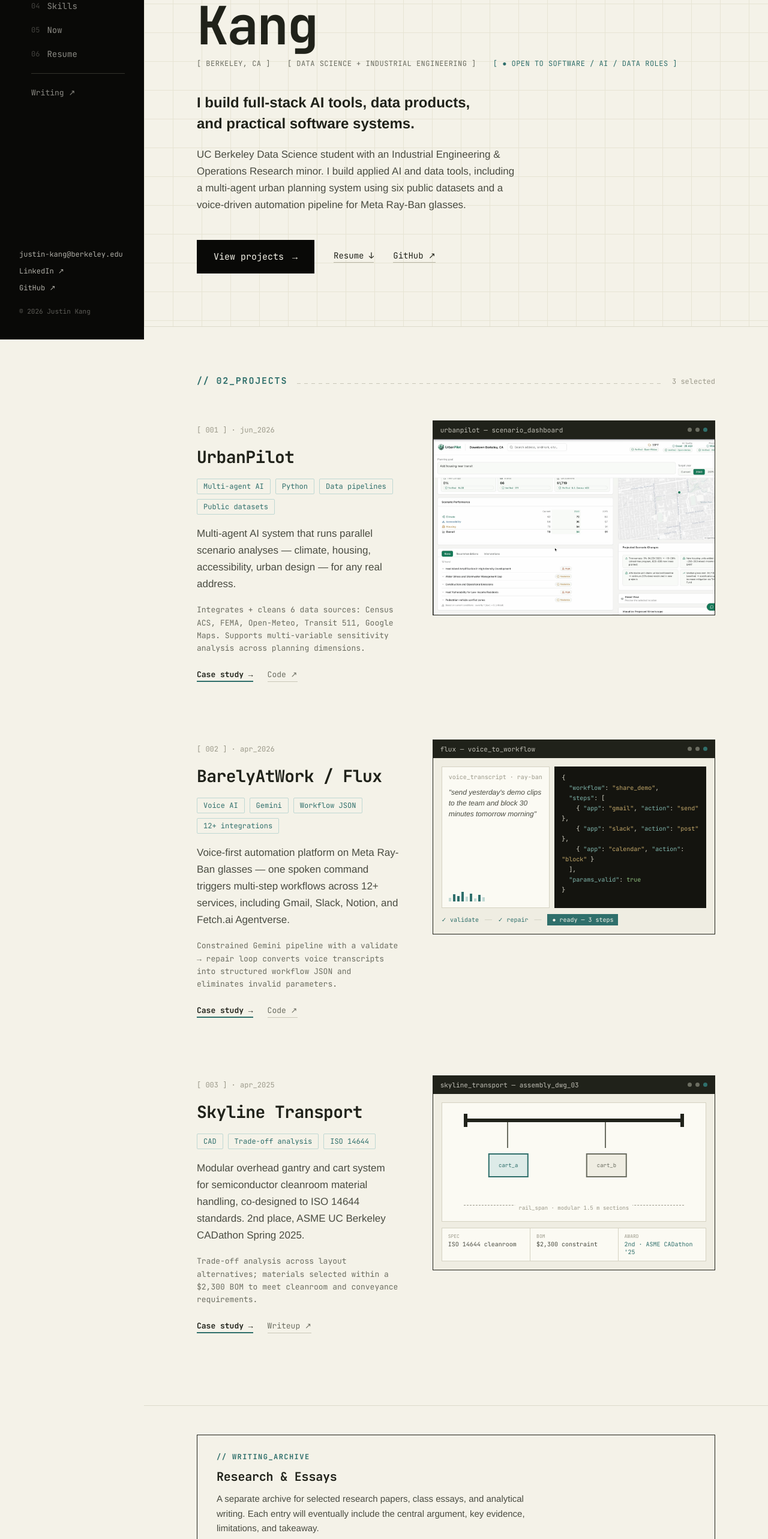
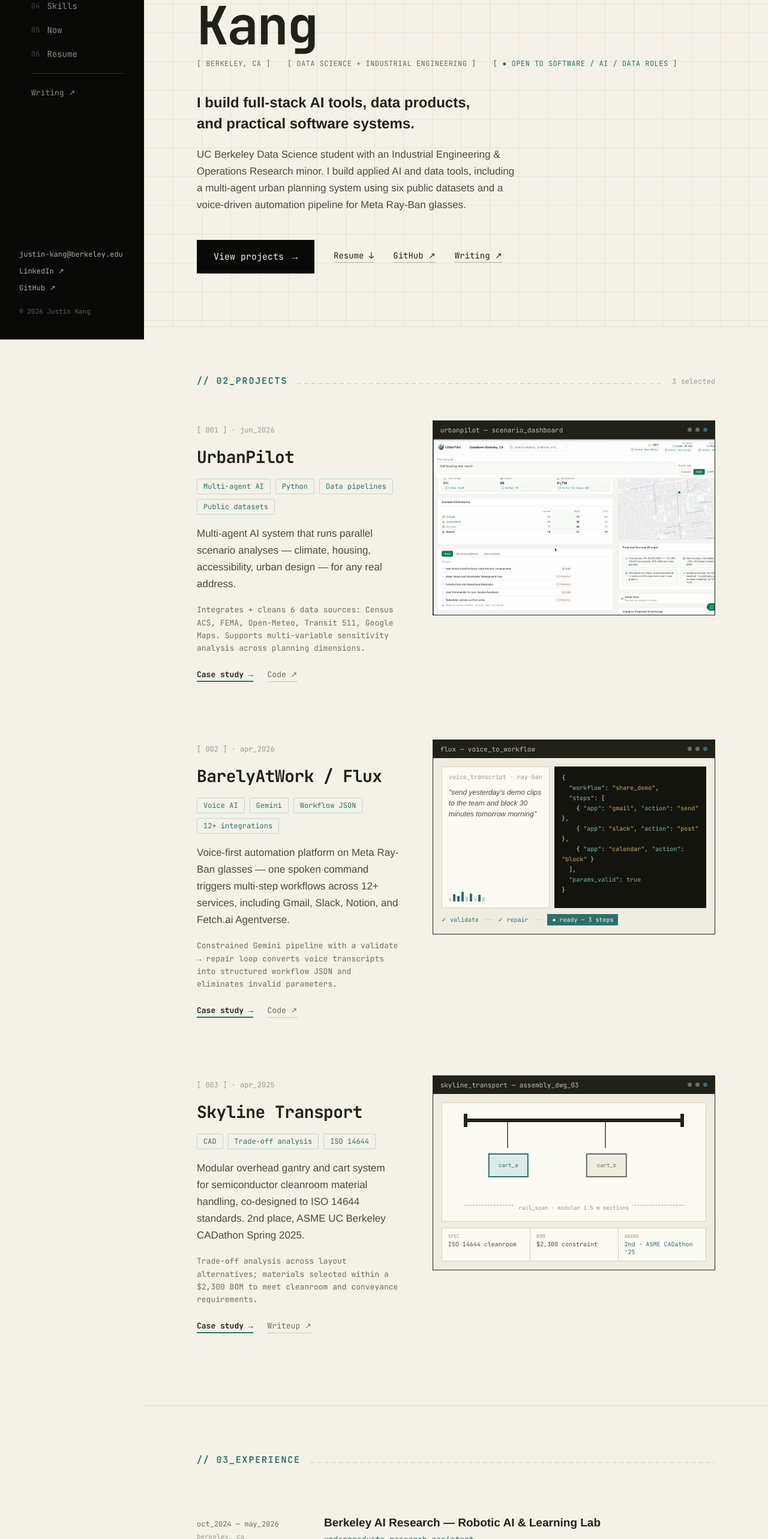
Before and after one commit to KangJustin/Justin-Kang-Portfolio, a React (Vite) app: page / in a window 1280 px wide. Shown: the part 234-2800 px from the top of the page at 60% size. Built offline with nearby package versions, Linux system fonts and the light colour scheme.

Commit message:
Move Writing link to hero CTA row, remove boxed callout
Co-Authored-By: Claude Fable 5 <noreply@anthropic.com>

```diff
--- a/src/App.tsx
+++ b/src/App.tsx
@@ -8,7 +8,6 @@ import { Experience } from './components/Experience'
 import { Now } from './components/Now'
 import { Resume } from './components/Resume'
 import { WritingArchive } from './components/WritingArchive'
-import { WritingCallout } from './components/WritingCallout'
 import { UrbanPilotCase } from './components/case/UrbanPilotCase'
 import { FluxCase } from './components/case/FluxCase'
 import { SkylineCase } from './components/case/SkylineCase'
@@ -55,9 +54,8 @@ export default function App() {
           <WritingArchive />
         ) : (
           <>
-            <Hero />
+            <Hero navigate={navigate} />
             <Projects navigate={navigate} />
-            <WritingCallout navigate={navigate} />
             <Experience />
             <Skills />
             <Now />
--- a/src/components/Hero.tsx
+++ b/src/components/Hero.tsx
@@ -1,6 +1,6 @@
 import { site } from '../data/site'
 
-export function Hero() {
+export function Hero({ navigate }: { navigate: (to: string) => void }) {
   const [first, last] = site.name.split(' ')
   return (
     <section id="about" className="hero">
@@ -35,6 +35,16 @@ export function Hero() {
           <a href={site.links.github} className="link-underline" target="_blank" rel="noreferrer">
             GitHub ↗
           </a>
+          <a
+            href="/writing"
+            className="link-underline"
+            onClick={(e) => {
+              e.preventDefault()
+              navigate('/writing')
+            }}
+          >
+            Writing ↗
+          </a>
         </div>
       </div>
     </section>
--- a/src/components/WritingCallout.tsx
+++ /dev/null
@@ -1,24 +0,0 @@
-import { writingCallout } from '../data/writing'
-
-// Compact homepage pointer to the separate /writing archive.
-export function WritingCallout({ navigate }: { navigate: (to: string) => void }) {
-  return (
-    <section className="section section--callout">
-      <div className="wr-callout">
-        <div className="wr-callout-label">{writingCallout.label}</div>
-        <div className="wr-callout-title">{writingCallout.title}</div>
-        <p className="wr-callout-body">{writingCallout.body}</p>
-        <a
-          href="/writing"
-          className="plink plink--primary"
-          onClick={(e) => {
-            e.preventDefault()
-            navigate('/writing')
-          }}
-        >
-          {writingCallout.ctaLabel}
-        </a>
-      </div>
-    </section>
-  )
-}
```
